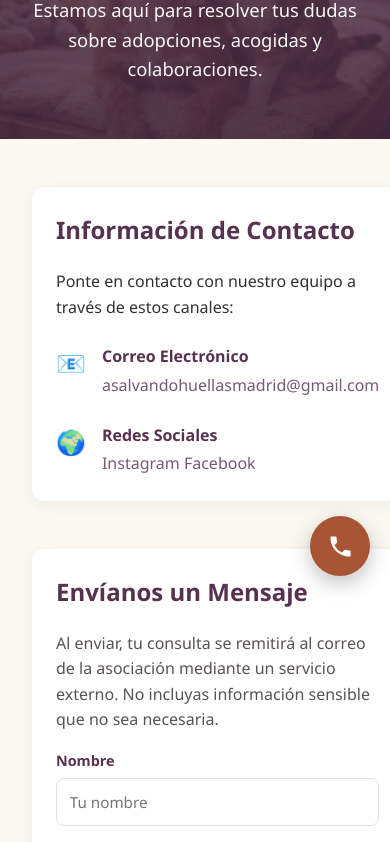
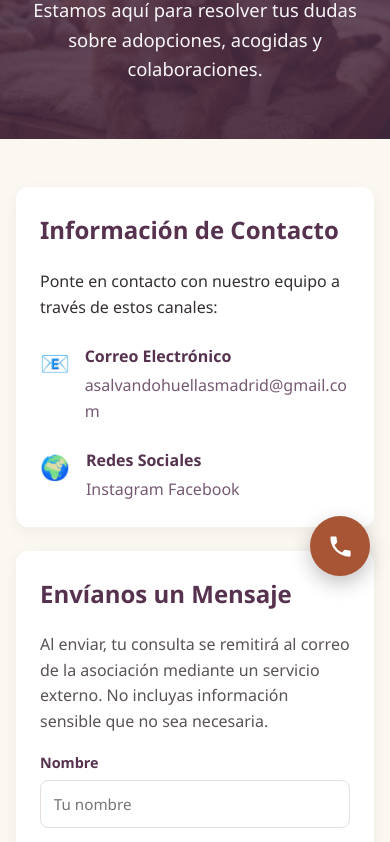
Before and after one commit to asalvandohuellasmadrid/protectora-web, a plain HTML site: page contacto.html in a window 390 px wide. Shown: the part 248-1090 px from the top of the page. Drawn offline with Linux system fonts and the light colour scheme.

Commit message:
Update estilos.css

```diff
--- a/css/estilos.css
+++ b/css/estilos.css
@@ -899,17 +899,21 @@ textarea:focus-visible {
 
 .contacto-grid {
     display: grid;
-    grid-template-columns: 1fr 1.3fr;
+    grid-template-columns: minmax(0, 1fr) minmax(0, 1.3fr);
     gap: 3rem;
 }
 
 @media (max-width: 768px) {
-    .contacto-grid { grid-template-columns: 1fr; }
+    .contacto-grid {
+        grid-template-columns: minmax(0, 1fr);
+        gap: 1.5rem;
+    }
     .detalle-card { grid-template-columns: 1fr; }
 }
 
 .contacto-info,
 .contacto-form-container {
+    min-width: 0;
     background: var(--color-blanco);
     padding: 2.5rem;
     border-radius: 12px;
@@ -929,6 +933,10 @@ textarea:focus-visible {
     margin-top: 1.5rem;
 }
 
+.info-card > div {
+    min-width: 0;
+}
+
 .info-icon {
     font-size: 1.5rem;
 }
@@ -942,6 +950,7 @@ textarea:focus-visible {
 .info-card a {
     color: var(--color-secundario);
     text-decoration: none;
+    overflow-wrap: anywhere;
 }
 
 .info-card a:hover {
@@ -1290,6 +1299,11 @@ footer a {
     .contacto-form-container {
         padding: 1.5rem;
     }
+
+    .contacto-main {
+        margin: 2rem auto;
+        padding: 0 1rem;
+    }
 }
 
 @media (prefers-reduced-motion: reduce) {
```
